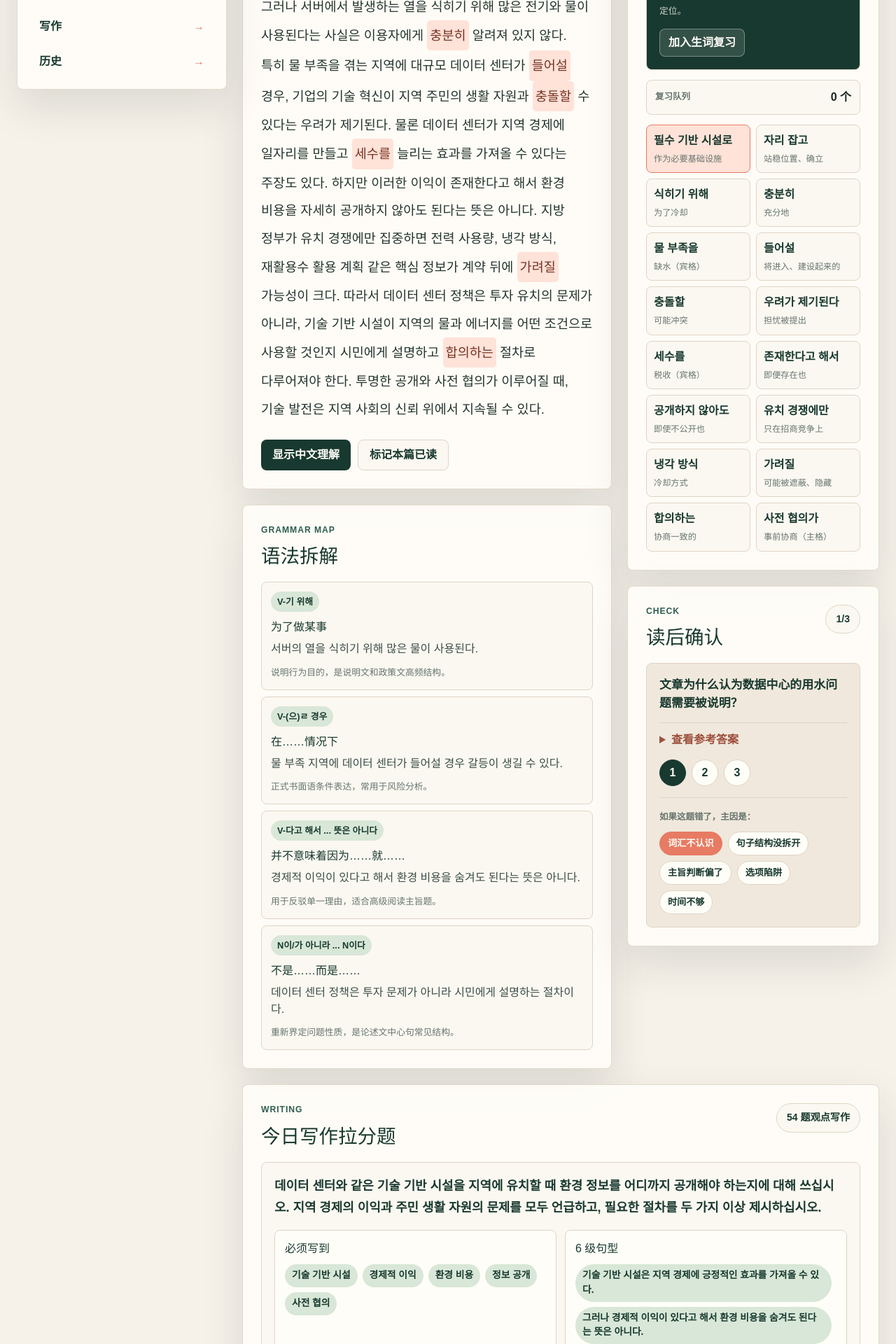
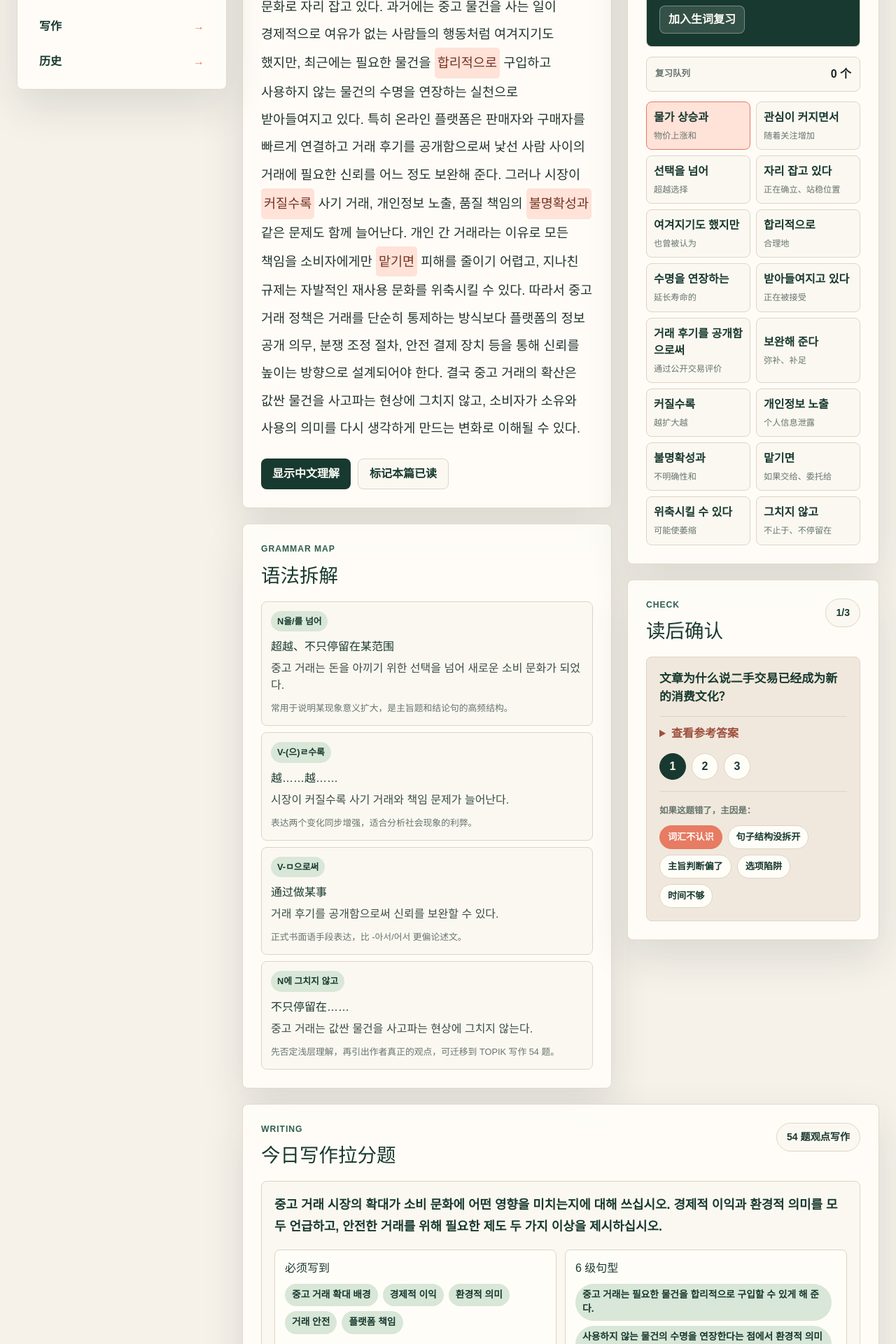
Before and after one commit to adia1223/daily-topik-lab, a Next.js app: page / in a window 1280 px wide. Shown: the part 880-2800 px from the top of the page at 70% size. Built offline with nearby package versions, Linux system fonts and the light colour scheme.

Commit message:
Add July 27 TOPIK reading practice

```diff
--- a/app/page.tsx
+++ b/app/page.tsx
@@ -928,7 +928,7 @@ const july25Reading: DailyReading = {
   },
 };
 
-const todayReading: DailyReading = {
+const july26Reading: DailyReading = {
   id: "2026-07-26-data-center-water-use",
   date: "2026-07-26",
   title: "데이터 센터의 물 사용은 누구에게 설명되어야 하는가",
@@ -993,8 +993,74 @@ const todayReading: DailyReading = {
   },
 };
 
+const todayReading: DailyReading = {
+  id: "2026-07-27-secondhand-market",
+  date: "2026-07-27",
+  title: "중고 거래 시장은 소비 문화를 어떻게 바꾸는가",
+  level: "TOPIK II 5-6级",
+  topic: "经济 / 消费文化",
+  estimatedTime: "16 分钟",
+  korean:
+    "물가 상승과 환경 문제에 대한 관심이 커지면서 중고 거래 시장은 단순히 돈을 아끼기 위한 선택을 넘어 새로운 소비 문화로 자리 잡고 있다. 과거에는 중고 물건을 사는 일이 경제적으로 여유가 없는 사람들의 행동처럼 여겨지기도 했지만, 최근에는 필요한 물건을 합리적으로 구입하고 사용하지 않는 물건의 수명을 연장하는 실천으로 받아들여지고 있다. 특히 온라인 플랫폼은 판매자와 구매자를 빠르게 연결하고 거래 후기를 공개함으로써 낯선 사람 사이의 거래에 필요한 신뢰를 어느 정도 보완해 준다. 그러나 시장이 커질수록 사기 거래, 개인정보 노출, 품질 책임의 불명확성과 같은 문제도 함께 늘어난다. 개인 간 거래라는 이유로 모든 책임을 소비자에게만 맡기면 피해를 줄이기 어렵고, 지나친 규제는 자발적인 재사용 문화를 위축시킬 수 있다. 따라서 중고 거래 정책은 거래를 단순히 통제하는 방식보다 플랫폼의 정보 공개 의무, 분쟁 조정 절차, 안전 결제 장치 등을 통해 신뢰를 높이는 방향으로 설계되어야 한다. 결국 중고 거래의 확산은 값싼 물건을 사고파는 현상에 그치지 않고, 소비자가 소유와 사용의 의미를 다시 생각하게 만드는 변화로 이해될 수 있다.",
+  chinese:
+    "随着物价上涨和人们对环境问题的关注增加，二手交易市场已经超越单纯为了省钱的选择，逐渐成为一种新的消费文化。过去，购买二手物品有时被看作经济上不宽裕的人才会采取的行为，但最近它被接受为一种合理购买所需物品、延长闲置物品寿命的实践。尤其是线上平台通过快速连接卖家与买家，并公开交易评价，在一定程度上弥补了陌生人之间交易所需的信任。然而，市场越扩大，诈骗交易、个人信息泄露、品质责任不明确等问题也会随之增加。如果仅以个人之间交易为由把所有责任都交给消费者，就很难减少损害；而过度监管又可能使自发的再利用文化萎缩。因此，二手交易政策不应只是简单控制交易，而应通过平台信息公开义务、纠纷调解程序、安全支付装置等方式来提高信任。归根结底，二手交易的扩散不应只被理解为买卖便宜物品的现象，而是让消费者重新思考所有与使用意义的一种变化。",
+  tokens: [
+    { korean: "물가 상승과", reading: "mul-ga sang-seung-gwa", meaning: "物价上涨和", note: "原形 물가 상승，名词词组；与 환경 문제 并列，交代二手交易扩大的社会背景。" },
+    { korean: "관심이 커지면서", reading: "gwan-si-mi keo-ji-myeon-seo", meaning: "随着关注增加", grammar: "V-면서", note: "原形 커지다，动词；表示背景变化和后项现象同时推进。" },
+    { korean: "선택을 넘어", reading: "seon-tae-geul neo-meo", meaning: "超越选择", grammar: "N을/를 넘어", note: "原形 넘다，动词；说明二手交易不再只是省钱手段，而进入文化层面。" },
+    { korean: "자리 잡고 있다", reading: "ja-ri jap-go it-da", meaning: "正在确立、站稳位置", grammar: "V-고 있다", note: "原形 자리 잡다，动词；用于描述制度、观念或文化逐渐稳定下来。" },
+    { korean: "여겨지기도 했지만", reading: "yeo-gyeo-ji-gi-do haet-ji-man", meaning: "也曾被认为", grammar: "V-기도 하다", note: "原形 여겨지다，被动动词；回顾过去社会认知，再和 최근 的变化形成对比。" },
+    { korean: "합리적으로", reading: "ham-ni-jeo-geu-ro", meaning: "合理地", note: "原形 합리적이다，形容词；修饰 구입하다，表示购买方式有理性依据。" },
+    { korean: "수명을 연장하는", reading: "su-myeong-eul yeon-jang-ha-neun", meaning: "延长寿命的", grammar: "V-는", note: "原形 연장하다，动词；修饰 실천，说明闲置物品被继续使用的环境意义。" },
+    { korean: "받아들여지고 있다", reading: "ba-da-deu-ryeo-ji-go it-da", meaning: "正在被接受", grammar: "피동 + V-고 있다", note: "原形 받아들여지다，被动动词；表示社会评价正在变化。" },
+    { korean: "거래 후기를 공개함으로써", reading: "geo-rae hu-gi-reul gong-gae-ham-eu-ro-sseo", meaning: "通过公开交易评价", grammar: "V-ㅁ으로써", note: "原形 공개하다，动词；说明平台建立信任的具体方式。" },
+    { korean: "보완해 준다", reading: "bo-wan-hae jun-da", meaning: "弥补、补足", grammar: "V-아/어 주다", note: "原形 보완하다，动词；指出平台对陌生人交易信任不足的补充作用。" },
+    { korean: "커질수록", reading: "keo-jil-su-rok", meaning: "越扩大越", grammar: "V-(으)ㄹ수록", note: "原形 커지다，动词；引出市场扩大和问题增加之间的比例关系。" },
+    { korean: "개인정보 노출", reading: "gae-in-jeong-bo no-chul", meaning: "个人信息泄露", note: "名词词组；与 사기 거래、품질 책임 并列，是线上交易风险之一。" },
+    { korean: "불명확성과", reading: "bul-myeong-hwak-seong-gwa", meaning: "不明确性和", note: "原形 불명확성，名词；指出二手交易中品质责任边界模糊的问题。" },
+    { korean: "맡기면", reading: "mat-gi-myeon", meaning: "如果交给、委托给", grammar: "V-(으)면", note: "原形 맡기다，动词；构成条件句，批评把责任全推给消费者的做法。" },
+    { korean: "위축시킬 수 있다", reading: "wi-chuk-si-kil su it-da", meaning: "可能使萎缩", grammar: "V-(으)ㄹ 수 있다", note: "原形 위축시키다，使动词；说明过度监管的副作用。" },
+    { korean: "그치지 않고", reading: "geu-chi-ji an-ko", meaning: "不止于、不停留在", grammar: "N에 그치지 않고", note: "原形 그치다，动词；结论中把现象从买卖行为提升到消费观变化。" },
+  ],
+  grammarPoints: [
+    { pattern: "N을/를 넘어", meaning: "超越、不只停留在某范围", example: "중고 거래는 돈을 아끼기 위한 선택을 넘어 새로운 소비 문화가 되었다.", note: "常用于说明某现象意义扩大，是主旨题和结论句的高频结构。" },
+    { pattern: "V-(으)ㄹ수록", meaning: "越……越……", example: "시장이 커질수록 사기 거래와 책임 문제가 늘어난다.", note: "表达两个变化同步增强，适合分析社会现象的利弊。" },
+    { pattern: "V-ㅁ으로써", meaning: "通过做某事", example: "거래 후기를 공개함으로써 신뢰를 보완할 수 있다.", note: "正式书面语手段表达，比 -아서/어서 更偏论述文。" },
+    { pattern: "N에 그치지 않고", meaning: "不只停留在……", example: "중고 거래는 값싼 물건을 사고파는 현상에 그치지 않는다.", note: "先否定浅层理解，再引出作者真正的观点，可迁移到 TOPIK 写作 54 题。" },
+  ],
+  quiz: [
+    {
+      question: "文章为什么说二手交易已经成为新的消费文化？",
+      answer:
+        "因为它不再只是为了省钱，而被看作合理购买所需物品、延长闲置物品寿命的一种实践。",
+    },
+    {
+      question: "线上平台在二手交易中起什么作用，同时带来哪些问题？",
+      answer:
+        "平台通过连接买卖双方并公开评价来弥补信任不足，但市场扩大后也会出现诈骗、个人信息泄露和品质责任不明确等问题。",
+    },
+    {
+      question: "作者认为二手交易政策应该朝什么方向设计？",
+      answer:
+        "不应只靠简单控制交易，而应通过平台信息公开义务、纠纷调解程序和安全支付机制来提高交易信任。",
+    },
+  ],
+  writingDrill: {
+    type: "54 题观点写作",
+    prompt:
+      "중고 거래 시장의 확대가 소비 문화에 어떤 영향을 미치는지에 대해 쓰십시오. 경제적 이익과 환경적 의미를 모두 언급하고, 안전한 거래를 위해 필요한 제도 두 가지 이상을 제시하십시오.",
+    checklist: ["중고 거래 확대 배경", "경제적 이익", "환경적 의미", "거래 안전", "플랫폼 책임"],
+    sentenceBank: [
+      "중고 거래는 필요한 물건을 합리적으로 구입할 수 있게 해 준다.",
+      "사용하지 않는 물건의 수명을 연장한다는 점에서 환경적 의미도 크다.",
+      "안전한 거래를 위해서는 정보 공개와 분쟁 조정 절차가 마련되어야 한다.",
+    ],
+  },
+};
+
 const readingArchive: DailyReading[] = [
   todayReading,
+  july26Reading,
   july25Reading,
   july24Reading,
   july23Reading,
```
Also changed, not shown: 1 other file (tests, documents, lock files or other folders).
